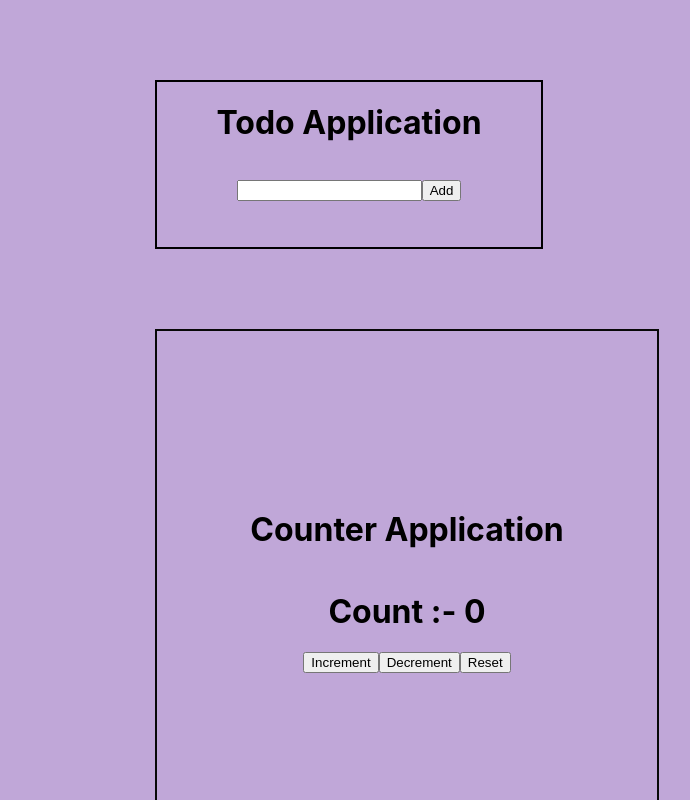
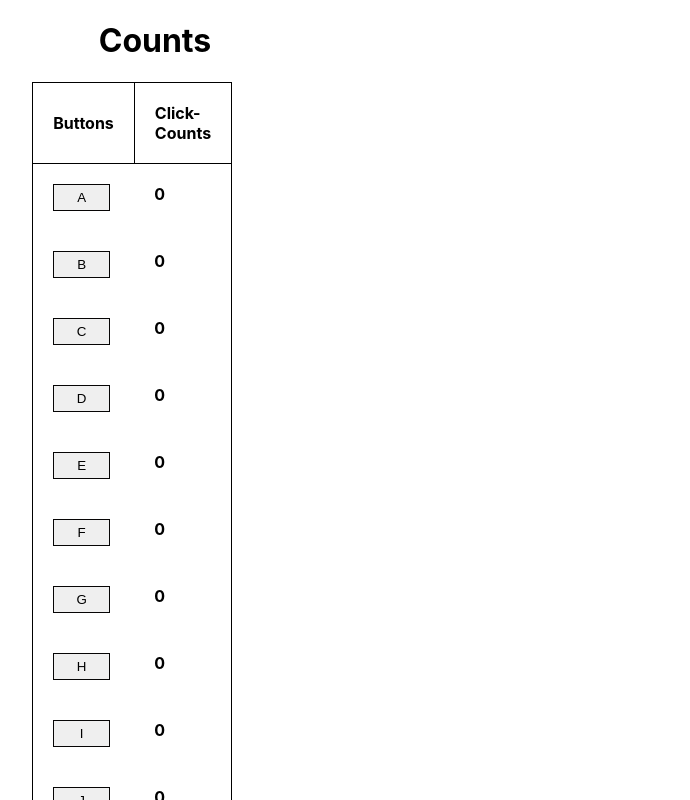
Before and after one commit to Darshan4943/vicky, a React (Create React App) app: page / in a window 1280 px wide. Shown: the top 800 px of the page, without its empty margins (485-1175 px from the left). Built offline with nearby package versions, Linux system fonts and the light colour scheme.

Commit message:
redux-ass2

```diff
--- a/src/App.js
+++ b/src/App.js
@@ -1,6 +1,4 @@
 import * as React from "react";
-import './App.css'
-import Todo from "./Todo";
 import { Provider } from "react-redux";
 import { store } from "./Store";
 import Count from "./Count";
@@ -9,9 +7,6 @@ export default function App() {
   return (
     <Provider store={store}>
       <div>
-
-        <Todo />
-
         <Count />
       </div>
     </Provider>
--- a/src/Count.css
+++ b/src/Count.css
@@ -1,21 +1,36 @@
 
-.Box{
+body{
+    display: flex;
+    height: 100vh;
+    justify-content: center;
+    align-content: center;
+}
+table {
+    border: 1px solid rgb(0, 0, 0);
 
-    display: flex;
-    flex-direction: column;
-    justify-content: center;
-    align-items: center;
-    height: 500px;
-    width: 500px;
-    border: 2px solid rgb(8, 8, 8);
-    margin-top: 5rem;
-    margin-left: 40rem;
-}
-.Box h1{
+    border-collapse: collapse;
+    width: 8%;
+  }
+
+  th {
+    border: 1px solid black;
+
+    text-align: left;
+    padding: 8px;
+    padding: 20px;
+  }
+  h1{
     text-align: center;
-}
-.btns{
-    display: flex;
-    justify-content: center;
-    align-items: baseline;
-}
+  }
+  td{
+    padding: 20px;
+
+  }
+  td button {
+    border: 1px solid rgb(6, 5, 5);
+    /* background-color: transparent; */
+    padding: 5px;
+    cursor: pointer;
+
+    width: 57px;
+  }
--- a/src/Count.js
+++ b/src/Count.js
@@ -1,35 +1,48 @@
-import React from "react";
+import * as React from "react";
+import "./Count.css";
+import { countSlice } from "./Store";
+
 import { useDispatch, useSelector } from "react-redux";
-import { counterSlice } from "./Store";
-import "./Count.css";
+export default function Count() {
 
-const Count = () => {
+  const dispatch = useDispatch();
+
   const count = useSelector((state) => {
     return state.count;
   });
 
-  const dispatch = useDispatch();
+  const btns = useSelector((state) => {
+    return state.btns;
+  });
 
-  function handleInc() {
-    dispatch(counterSlice.actions.Increment());
-  }
-  function handleDec() {
-    dispatch(counterSlice.actions.Decrement());
-  }
-  function handleReset() {
-    dispatch(counterSlice.actions.Reset());
+  function handleClick(index) {
+    dispatch(countSlice.actions.incCount(index));
   }
   return (
-    <div className="Box">
-      <h1>Counter Application</h1>
-      <h1>Count :- {count}</h1>
-      <div className="btns">
-        <button onClick={handleInc}>Increment</button>
-        <button onClick={handleDec}>Decrement</button>
-        <button onClick={handleReset}>Reset</button>
-      </div>
+    <div>
+      <h1>Counts</h1>
+      <table>
+        <thead>
+          <th>Buttons</th>
+          <th>Click-Counts</th>
+        </thead>
+        {count.map((count, index) => (
+          <tr>
+            <td>
+              <button
+                onClick={() => {
+                  handleClick(index);
+                }}
+              >
+                {btns[index]}
+              </button>
+            </td>
+            <strong>
+              <td>{count}</td>
+            </strong>
+          </tr>
+        ))}
+      </table>
     </div>
   );
-};
-
-export default Count;
+}
--- a/src/Store.js
+++ b/src/Store.js
@@ -1,48 +1,52 @@
 import { createSlice, configureStore } from "@reduxjs/toolkit";
-
-export const TodoSlice = createSlice({
-  initialState: [],
-  name: "todo",
-  reducers: {
-    saveTodo: (state, action) => {
-      return action.payload;
-    },
-    deleteTodo: (state, action) => {
-      const index = action.payload;
-      state.splice(index, 1);
-    },
-    completedTodo: (state, action) => {
-      const index = action.payload;
-      return state.map((item, id) => {
-        if (index === id) {
-          return { ...item, iscomplete: true };
-        } else {
-          return item;
-        }
-      });
-    },
-  },
+export const btnsSlice = createSlice({
+  initialState: [
+    "A",
+    "B",
+    "C",
+    "D",
+    "E",
+    "F",
+    "G",
+    "H",
+    "I",
+    "J",
+    "K",
+    "L",
+    "M",
+    "N",
+    "O",
+    "P",
+    "Q",
+    "R",
+    "S",
+    "T",
+    "U",
+    "V",
+    "W",
+    "X",
+    "Y",
+    "Z",
+  ],
+  name: "btns",
+  reducers: {},
 });
 
-export const counterSlice = createSlice({
-  initialState: 0,
+export const countSlice = createSlice({
+  initialState: Array(26).fill(0),
   name: "count",
   reducers: {
-    Increment: (state, action) => {
-      return state + 1;
-    },
-    Decrement: (state, action) => {
-      return state - 1;
-    },
-    Reset: (state, action) => {
-      return (state = 0);
+    incCount: (state, action) => {
+      const index = action.payload;
+      const data = state[index] + 1;
+      state[index] = data;
     },
   },
 });
 
 export const store = configureStore({
   reducer: {
-    todo: TodoSlice.reducer,
-    count: counterSlice.reducer,
+    btns: btnsSlice.reducer,
+    count: countSlice.reducer,
   },
 });
--- a/src/Todo.css
+++ /dev/null
@@ -1,48 +0,0 @@
-.container{
-    display:  flex;
-    flex-direction: column;
-   margin-left: 40rem;
-    align-items: center;
-    height: 30%;
-    width: 30%;
-    border: 2px solid black;
-    margin-top: 5rem;
-}
-.main{
-
-    display: flex;
-    width: 253px;
-    justify-content: space-between;
-
-    margin-top: 10px;
-    padding: 10px;
-    flex-direction: column;
-
-}
-.input{
-    display: flex;
-
-   margin :1rem;
-
-}
-.main li{
-    list-style: none;
-
-    margin-right: 14%;
-    padding-right: 33px;
-    width: 34px;
-    margin: 6px;
-    margin-left: 33px;
-}
-.box{
-    display: flex;
-
-    border: 1px solid grey;
-    margin-top: 10px;
-}
-.box2{
-    display: flex;
-    justify-content: space-around;
-    width: 70%;
-
-}
--- a/src/Todo.js
+++ /dev/null
@@ -1,80 +0,0 @@
-import React, { useState, useEffect } from "react";
-import { useDispatch, useSelector } from "react-redux";
-import { TodoSlice } from "./Store";
-import "./Todo.css";
-
-export default function Todo() {
-  const [dummy, setdummy] = useState("");
-  const dispatch = useDispatch();
-
-  const todo = useSelector((state) => {
-    return state.todo;
-  });
-  const [data, setData] = useState([]);
-
-  //   let res = "";
-  function handleChange(e) {
-    setdummy(e.target.value);
-  }
-  function handleAdd() {
-    let obj = {
-      name: dummy,
-      iscomplete: false,
-    };
-    const newData = [...data, obj];
-    setData(newData);
-    setdummy("");
-  }
-
-  useEffect(() => {
-    dispatch(TodoSlice.actions.saveTodo(data));
-  }, [data, dispatch]);
-
-  function handleComplete(index) {
-    dispatch(TodoSlice.actions.completedTodo(index));
-  }
-
-  function handleDelete(index) {
-    dispatch(TodoSlice.actions.deleteTodo(index));
-    let newdata = data.filter((item, id) => id !== index);
-    setData(newdata);
-  }
-  return (
-    <div className="container">
-      <h1>Todo Application</h1>
-      <div className="input">
-      <input value={dummy} onChange={handleChange} />
-      <button onClick={handleAdd}>Add</button>
-      </div>
-      <div className="main">
-        {todo.map((item, index) => (
-          <div key={index} className="box">
-            <li
-              style={{
-                textDecoration: item.iscomplete ? "line-through" : "none",
-              }}
-            >
-              {item.name}
-            </li>
-            <div className="box2">
-              <button
-                onClick={() => {
-                  handleComplete(index);
-                }}
-              >
-                Completed
-              </button>
-              <button
-                onClick={() => {
-                  handleDelete(index);
-                }}
-              >
-                Delete
-              </button>
-            </div>
-          </div>
-        ))}
-      </div>
-    </div>
-  );
-}
```
